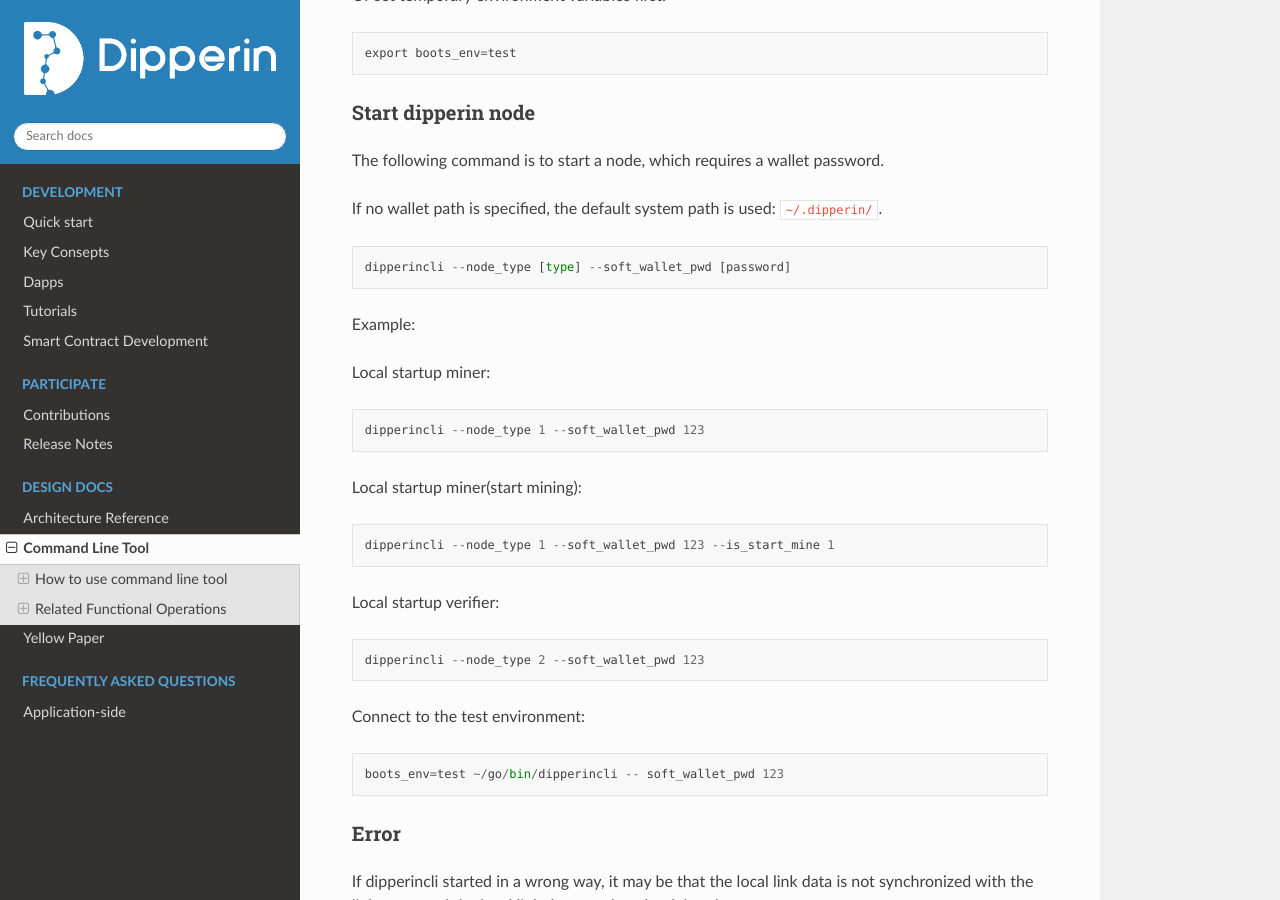
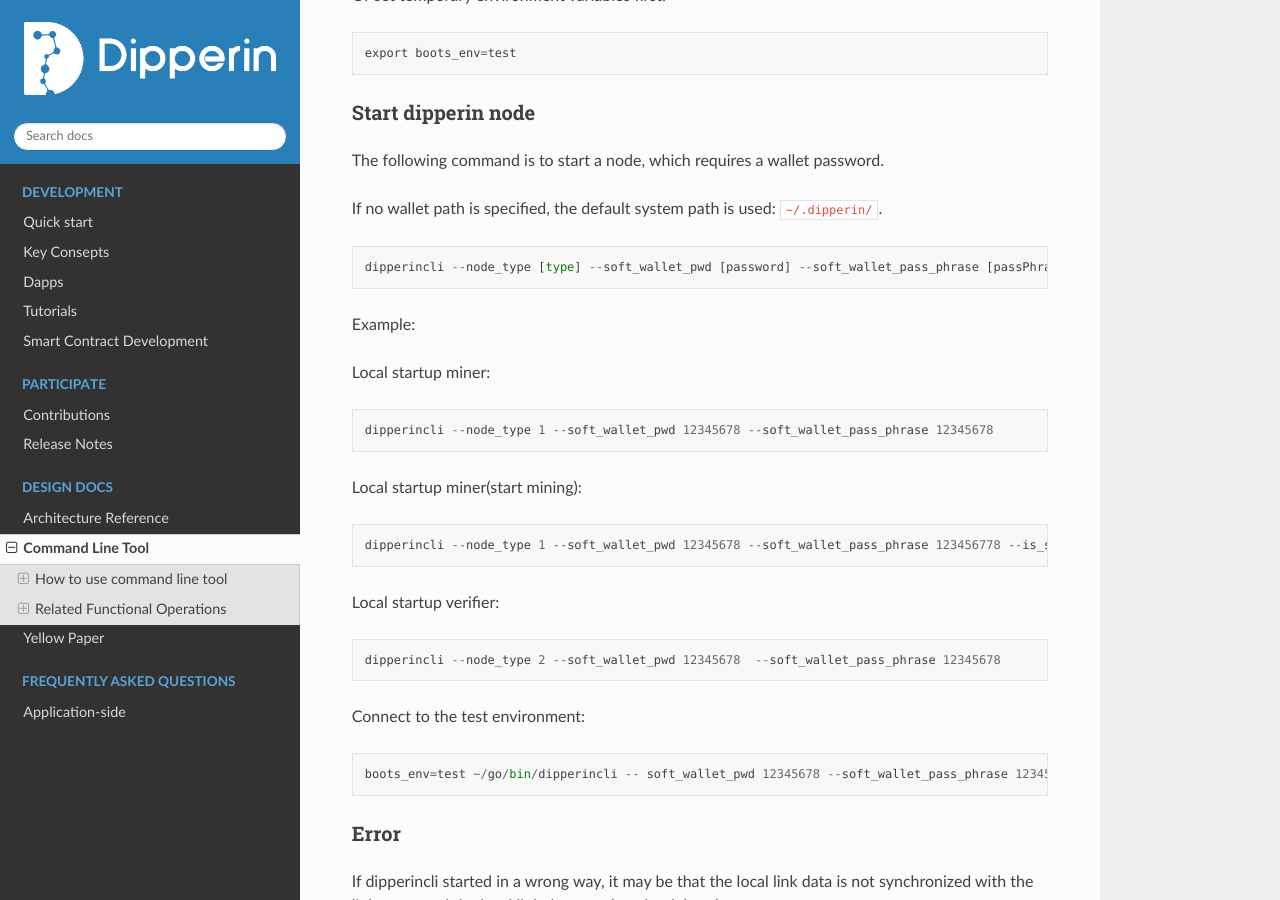
Before and after one commit to dipperin/dipperin-core, a Sphinx documentation site: the page built from docs/source/design/commands.md, in a window 1280 px wide and 900 px high, scrolled down 996 px. Built offline with Sphinx 7.4.7 and the Read the Docs theme 2.0.0, drawn with Linux system fonts in a browser that asks for light colours.

Commit message:
modify cli docs

````diff
--- a/docs/source/design/commands.md
+++ b/docs/source/design/commands.md
@@ -45,29 +45,29 @@ The following command is to start a node, which requires a wallet password.
 If no wallet path is specified, the default system path is used: `~/.dipperin/`.
 
 ```
-dipperincli --node_type [type] --soft_wallet_pwd [password]
+dipperincli --node_type [type] --soft_wallet_pwd [password] --soft_wallet_pass_phrase [passPhrase]
 ```
 
 Example:
 
 Local startup miner:
 ```
-dipperincli --node_type 1 --soft_wallet_pwd 123
+dipperincli --node_type 1 --soft_wallet_pwd 12345678 --soft_wallet_pass_phrase 12345678
 ```
 
 Local startup miner(start mining):
 ```
-dipperincli --node_type 1 --soft_wallet_pwd 123 --is_start_mine 1
+dipperincli --node_type 1 --soft_wallet_pwd 12345678 --soft_wallet_pass_phrase 123456778 --is_start_mine 1
 ```
 
 Local startup verifier:
 ```
-dipperincli --node_type 2 --soft_wallet_pwd 123
+dipperincli --node_type 2 --soft_wallet_pwd 12345678  --soft_wallet_pass_phrase 12345678
 ```
 
 Connect to the test environment:
 ```
-boots_env=test ~/go/bin/dipperincli -- soft_wallet_pwd 123
+boots_env=test ~/go/bin/dipperincli -- soft_wallet_pwd 12345678 --soft_wallet_pass_phrase 12345678
 ```
 
 ### Error
````
